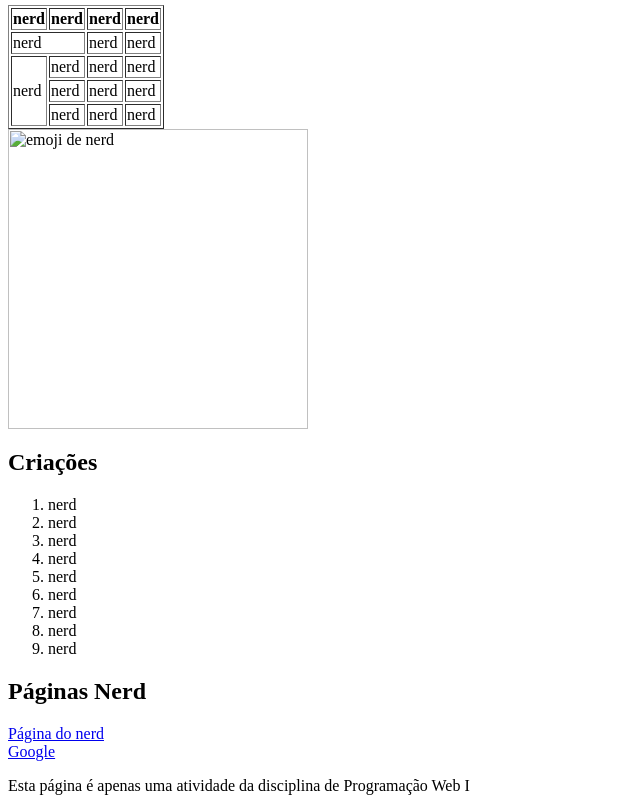
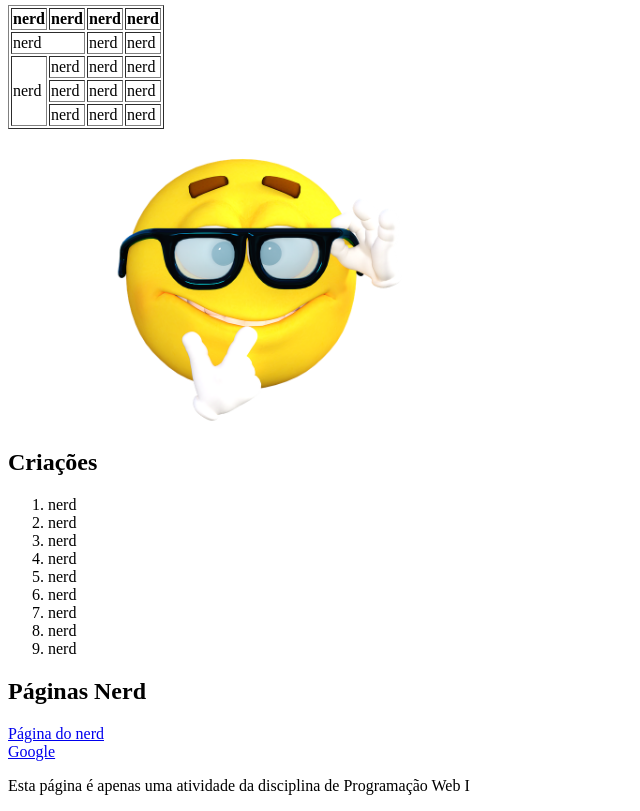
Before and after one commit to MiguelMarcilon/nerd, a plain HTML site: page index.html in a window 1280 px wide. Shown: the part 960-1771 px from the top of the page, without its empty margins (0-640 px from the left). Drawn offline with Linux system fonts and the light colour scheme.

Commit message:
Add files via upload

```diff
--- a/index.html
+++ b/index.html
@@ -52,7 +52,7 @@
         </table>
 
 
-        <img src="Imagem/emoticonnerd-1628080_960_720-1957223120.png" alt="emoji de nerd" height="300" weight="300">
+        <img src="emoticonnerd-1628080_960_720-1957223120.png" alt="emoji de nerd" height="300" weight="300">
         <h2>Criações</h2>
 
         <ol>
```
Also changed, not shown: nerd.html (+1 -1 lines).
